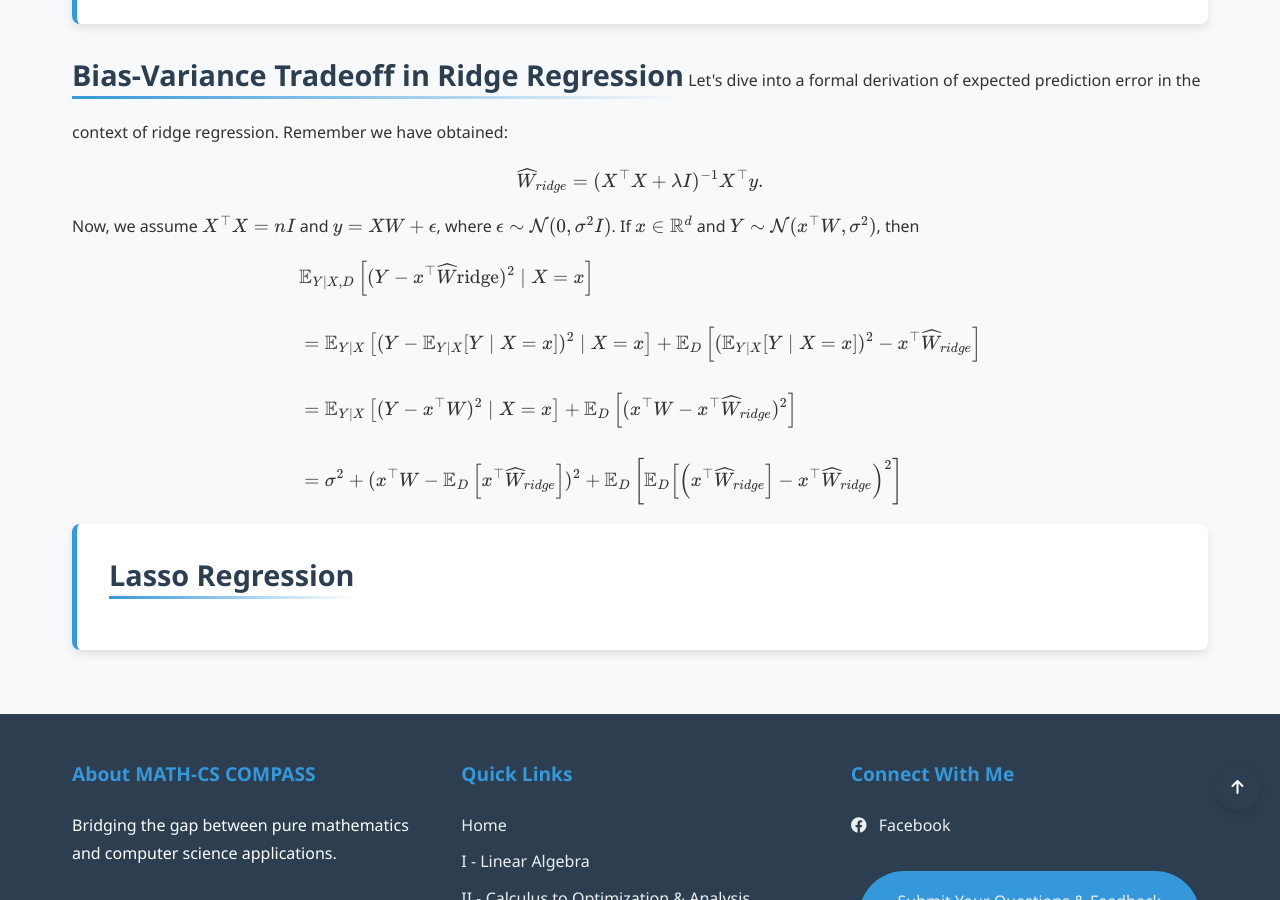
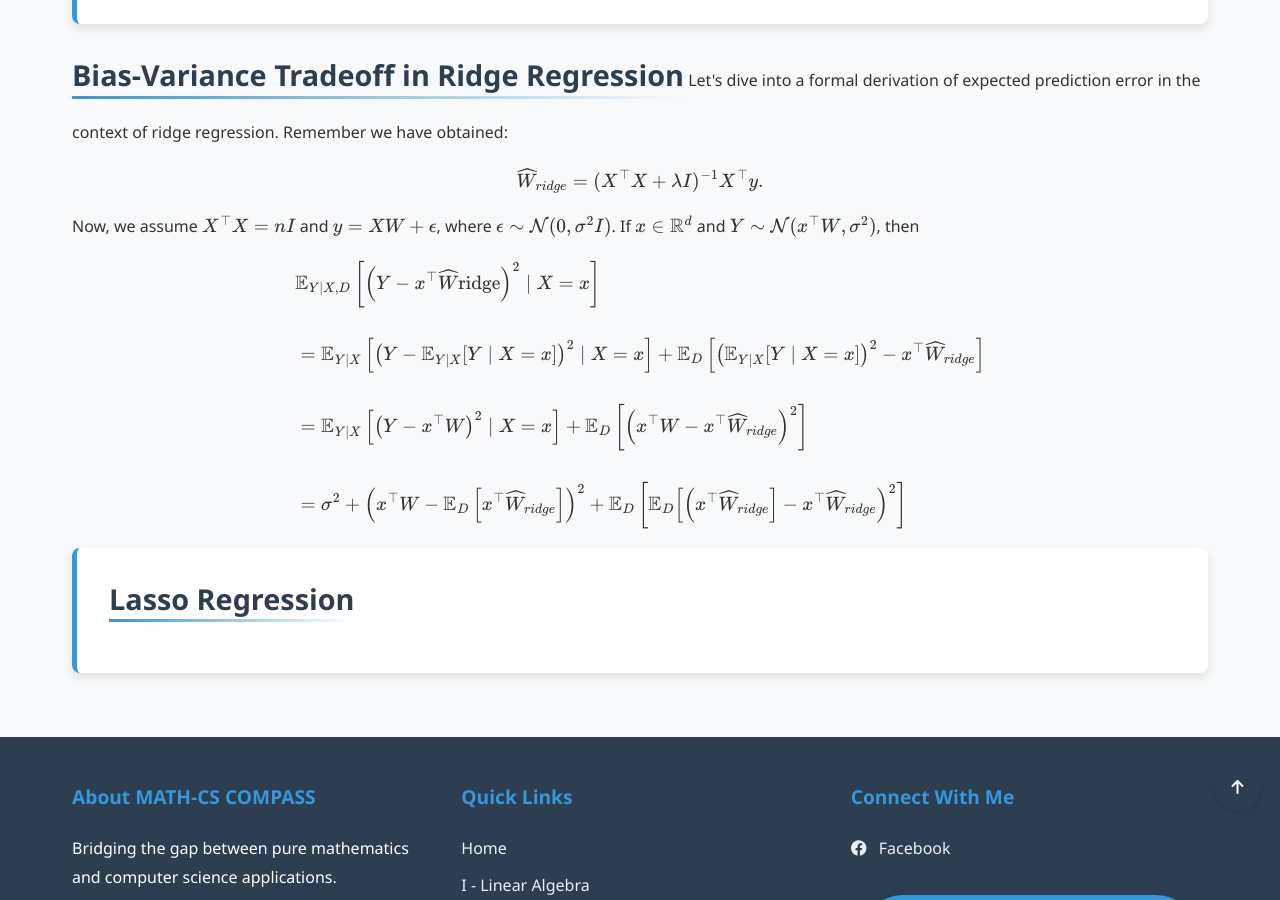
Before and after one commit to Yusukey01/yusukey01.github.io, a Jekyll site: the page built from Mathematics/Machine_learning/regression.html, in a window 1280 px wide and 900 px high, scrolled down 5810 px. Built offline with Jekyll 4.4.1, drawn with Linux system fonts in a browser that asks for light colours.

Commit message:
change demo style

```diff
--- a/Mathematics/Machine_learning/regression.html
+++ b/Mathematics/Machine_learning/regression.html
@@ -166,13 +166,13 @@ uses_python: false
                     \(x \in \mathbb{R}^d\) and \(Y \sim \mathcal{N}(x^\top W, \sigma^2)\), then
                     \[
                     \begin{align*}
-                    &\mathbb{E}_{Y \mid X, D} \left[(Y - x^\top \widehat{W}{\text{ridge}})^2 \mid X = x \right] \\\\
-                    &= \mathbb{E}_{Y \mid X} \left[ (Y - \mathbb{E}_{Y \mid X}[Y \mid X = x])^2 \mid X = x \right]
-                        + \mathbb{E}_D \left[ (\mathbb{E}_{Y \mid X}[Y \mid X = x])^2  -x^\top \widehat{W}_{ridge} \right] \\\\
-                    &= \mathbb{E}_{Y \mid X} \left[ (Y - x^\top W)^2 \mid X = x \right]
-                        + \mathbb{E}_D \left[ (x^\top W - x^\top \widehat{W}_{ridge})^2 \right] \\\\
+                    &\mathbb{E}_{Y \mid X, D} \left[ \left(Y - x^\top \widehat{W}{\text{ridge}} \right)^2 \mid X = x \right] \\\\
+                    &= \mathbb{E}_{Y \mid X} \left[ \left(Y - \mathbb{E}_{Y \mid X}[Y \mid X = x] \right)^2 \mid X = x \right]
+                        + \mathbb{E}_D \left[ \left( \mathbb{E}_{Y \mid X}[Y \mid X = x] \right)^2  -x^\top \widehat{W}_{ridge} \right] \\\\
+                    &= \mathbb{E}_{Y \mid X} \left[ \left(Y - x^\top W \right)^2 \mid X = x \right]
+                        + \mathbb{E}_D \left[ \left(x^\top W - x^\top \widehat{W}_{ridge} \right)^2 \right] \\\\
                     &= \sigma^2
-                        + (x^\top W - \mathbb{E}_D \left[x^\top  \widehat{W}_{ridge}\right])^2
+                        + \left(x^\top W - \mathbb{E}_D \left[x^\top  \widehat{W}_{ridge}\right] \right)^2
                         + \mathbb{E}_D \left[\mathbb{E}_D\left[ \left(x^\top \widehat{W}_{ridge} \right] - x^\top \widehat{W}_{ridge}\right)^2 \right]
                      \end{align*}
                     \]
```
